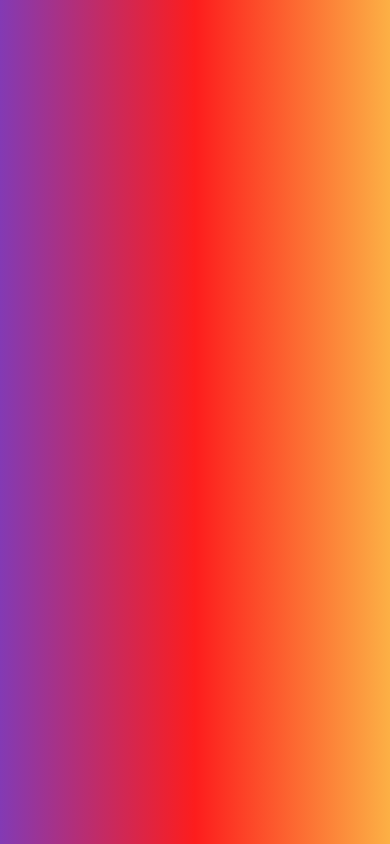
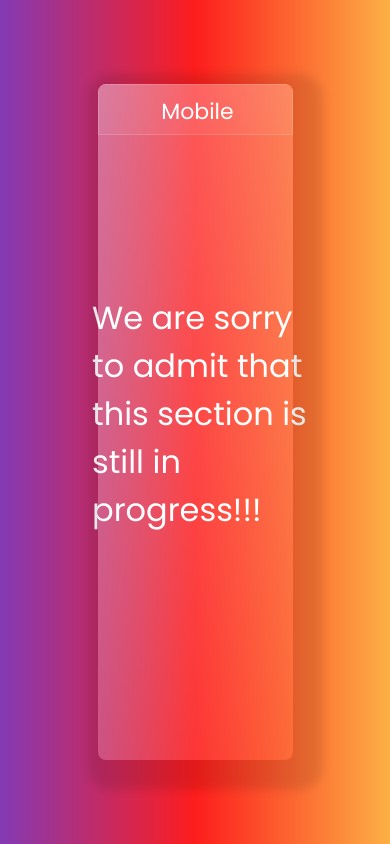
Before and after one commit to Smuggler911/fornt-end-web-desktop-app-.github.io, a plain HTML site: page index.html in a window 390 px wide. Shown: the top 844 px of the page. Drawn offline with Linux system fonts and the light colour scheme.

Commit message:
Update style.css

```diff
--- a/style.css
+++ b/style.css
@@ -964,10 +964,50 @@ body{
 
 
 
+
+
 @media (max-width:1020px) {
 
 .box{
-display: none;
+ width:50%;
+ height:80%
+}
+.header__box{
+    display: none;
 }
 
+.aside__box{
+display: none;
+
+
 }
+
+
+.underhead_link.desktop{
+   display: none;
+}
+.underhead_link.mobile{
+   margin-left: 11rem;
+   font-size: 22px;
+}
+.underhead_link.web{
+    display: none;
+}
+
+.section2__box{
+    display: none;
+
+}
+.mobileWeb{
+    display:flex;
+    margin-right: 15rem;
+    margin-bottom: 10rem;
+    opacity: 100%;
+}
+.inWork{
+    background-color:transparent;
+     font-size: 1px;
+      width: 350px;
+    border-radius: 1.5rem;
+}
+}
```
